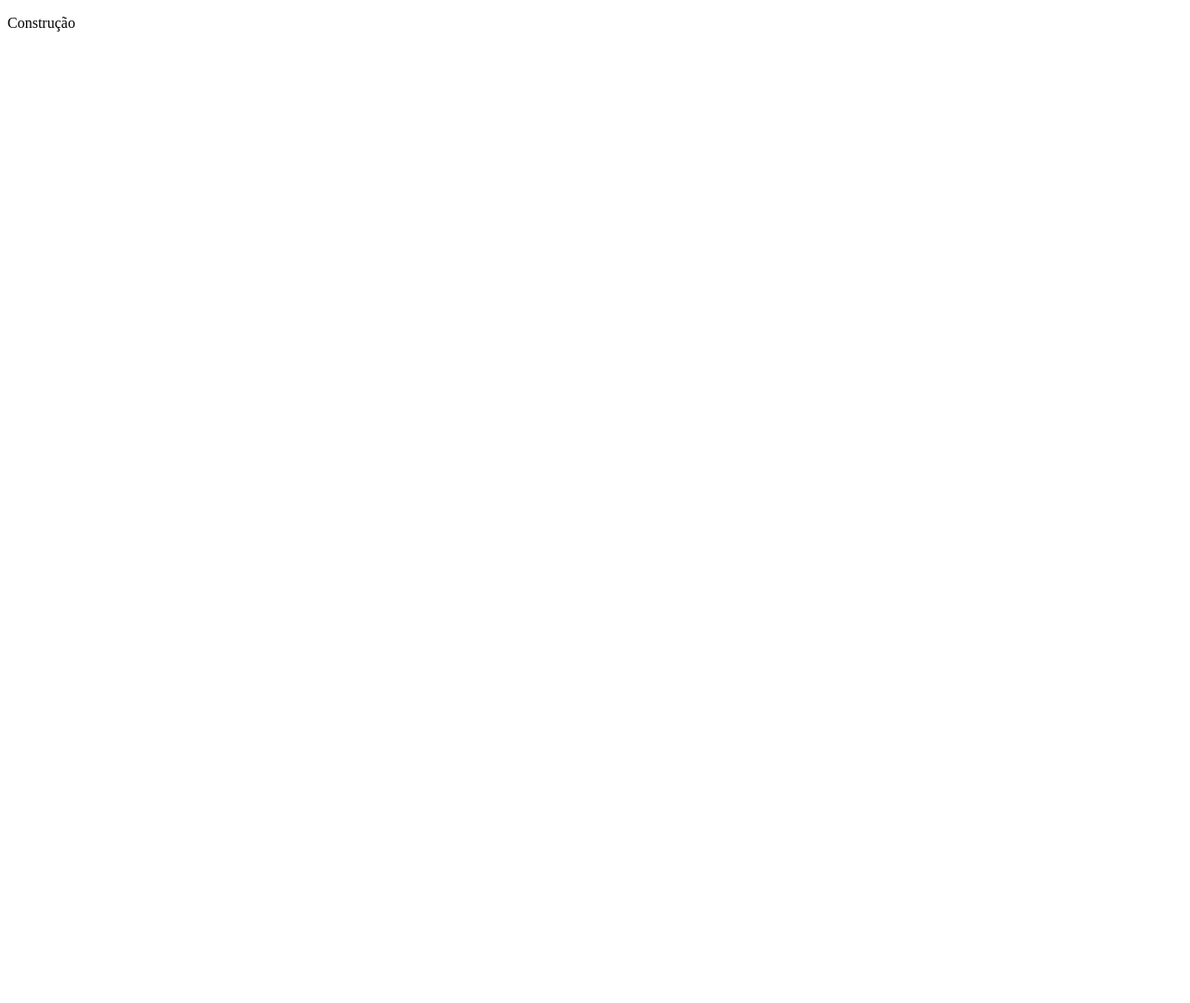
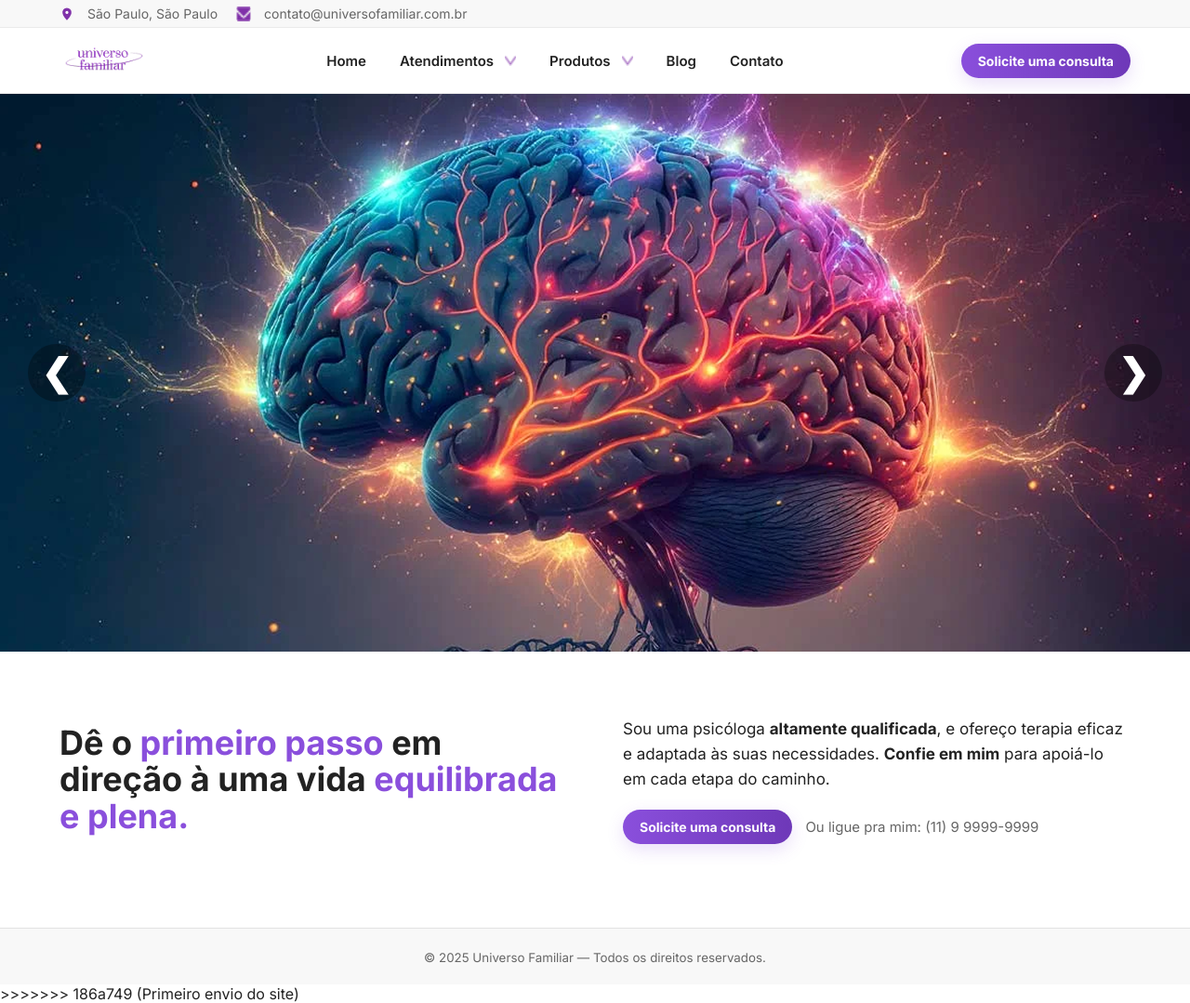
Before and after one commit to universo-familiar/app, a plain HTML site: page index.html in a window 1280 px wide. Shown: the whole page at 93% size. Before the commit the page ends 800 px from the top, so only its background shows below. Drawn offline with Linux system fonts and the light colour scheme.

Commit message:
Primeiro envio do site
# Conflicts:
#	index.html

```diff
--- a/index.html
+++ b/index.html
@@ -1,13 +1,97 @@
-<!DOCTYPE html>
-<html lang="pt-br">
+<!doctype html>
+<html lang="pt-BR">
 <head>
-    <meta charset="UTF-8">
-    <meta name="viewport" content="width=device-width, initial-scale=1.0">
-    <title>Universo Familiar</title>
+  <meta charset="utf-8" />
+  <meta name="viewport" content="width=device-width,initial-scale=1" />
+  <title>Universo Familiar</title>
+  <link href="https://fonts.googleapis.com/css2?family=Inter:wght@300;400;600;700;800&display=swap" rel="stylesheet">
+  <link rel="stylesheet" href="styles.css" />
 </head>
 <body>
 
-    <p>Construção</p>
+  <div class="topbar">
+    <div class="container topbar-inner">
+      <div class="topbar-left">
+        <img src="images/location.png" alt="Localização" class="icon">
+        <span class="location">São Paulo, São Paulo</span>
 
+        <img src="images/carta.png" alt="Email" class="icon email-icon">
+        <span class="email">contato@universofamiliar.com.br</span>
+      </div>
+    </div>
+  </div>
+
+  <header class="site-header">
+    <div class="container header-inner">
+      <div class="brand">
+        <img src="images/logo-placeholder.png" alt="Universo Familiar" class="logo">
+      </div>
+
+      <nav class="main-nav" id="mainNav" aria-label="Menu principal">
+        <ul>
+          <li><a href="#">Home</a></li>
+          <li class="has-submenu">
+            <a href="#">Atendimentos <img src="images/flecha.png" class="arrow-icon" alt=""></a>
+          </li>
+          <li class="has-submenu">
+            <a href="#">Produtos <img src="images/flecha.png" class="arrow-icon" alt=""></a>
+          </li>
+          <li><a href="#">Blog</a></li>
+          <li><a href="#">Contato</a></li>
+        </ul>
+      </nav>
+
+      <div class="actions">
+        <a class="btn btn-primary" href="#">Solicite uma consulta</a>
+        <button class="hamburger" id="hamburger" aria-label="Abrir menu">☰</button>
+      </div>
+    </div>
+  </header>
+
+  <section class="hero">
+    <div class="slider">
+      <div class="slide active" style="background-image:url('images/brain.png');"></div>
+      <div class="slide" style="background-image:url('images/brain2.png');"></div>
+      <div class="slide" style="background-image:url('images/brain3.png');"></div>
+
+      <button class="prev" aria-label="Anterior">&#10094;</button>
+      <button class="next" aria-label="Próximo">&#10095;</button>
+    </div>
+  </section>
+
+  <section class="intro container">
+    <div class="intro-grid">
+      <div class="intro-left">
+        <h2>
+          Dê o <span class="accent">primeiro passo</span> em direção à uma vida
+          <span class="accent">equilibrada e plena.</span>
+        </h2>
+      </div>
+
+      <div class="intro-right">
+        <p>
+          Sou uma psicóloga <strong>altamente qualificada</strong>, e ofereço terapia eficaz e adaptada às suas necessidades.
+          <strong>Confie em mim</strong> para apoiá-lo em cada etapa do caminho.
+        </p>
+        <div class="cta-row">
+          <a class="btn btn-primary" href="#">Solicite uma consulta</a>
+          <span class="phone">Ou ligue pra mim: (11) 9 9999-9999</span>
+        </div>
+      </div>
+    </div>
+  </section>
+
+  <footer class="site-footer">
+    <div class="container">
+      <small>© 2025 Universo Familiar — Todos os direitos reservados.</small>
+    </div>
+  </footer>
+
+  <script src="script.js"></script>
 </body>
 </html>
+
+
+
+
+>>>>>>> 186a749 (Primeiro envio do site)
--- /dev/null
+++ b/script.js
@@ -0,0 +1,48 @@
+document.addEventListener("DOMContentLoaded", () => {
+  const hamburger = document.getElementById("hamburger");
+  const mainNav = document.getElementById("mainNav");
+
+  hamburger.addEventListener("click", (e) => {
+    e.stopPropagation();
+    mainNav.classList.toggle("open");
+  });
+
+  document.addEventListener("click", (e) => {
+    const clickedInside = hamburger.contains(e.target) || mainNav.contains(e.target);
+    if (!clickedInside) {
+      mainNav.classList.remove("open");
+    }
+  });
+
+  const slides = document.querySelectorAll(".slide");
+  const prev = document.querySelector(".prev");
+  const next = document.querySelector(".next");
+  let index = 0;
+
+  function showSlide(n) {
+    slides.forEach((slide, i) => {
+      slide.classList.remove("active", "zoom");
+      if (i === n) {
+        slide.classList.add("active");
+        setTimeout(() => slide.classList.add("zoom"), 50);
+      }
+    });
+  }
+
+  function nextSlide() {
+    index = (index + 1) % slides.length;
+    showSlide(index);
+  }
+
+  function prevSlide() {
+    index = (index - 1 + slides.length) % slides.length;
+    showSlide(index);
+  }
+
+  if (next && prev) {
+    next.addEventListener("click", (e) => { e.stopPropagation(); nextSlide(); });
+    prev.addEventListener("click", (e) => { e.stopPropagation(); prevSlide(); });
+  }
+
+  setInterval(nextSlide, 6000);
+});
--- /dev/null
+++ b/styles.css
@@ -0,0 +1,266 @@
+:root {
+  --purple: #8a4fdc;
+  --purple-dark: #6e38b8;
+  --text: #222;
+  --muted: #666;
+  --bg: #fff;
+  --max-width: 1200px;
+  font-family: 'Inter', sans-serif;
+}
+
+* { box-sizing: border-box; margin: 0; padding: 0; }
+
+body {
+  min-height: 100vh;
+  display: flex;
+  flex-direction: column;
+  background: var(--bg);
+  color: var(--text);
+}
+
+.container {
+  width: 90%;
+  max-width: var(--max-width);
+  margin: 0 auto;
+}
+
+.topbar {
+  background: #f8f8f8;
+  font-size: 14px;
+  color: var(--muted);
+  border-bottom: 1px solid #eaeaea;
+  padding: 6px 0;
+}
+
+.topbar-inner {
+  display: flex;
+  justify-content: flex-start;
+  align-items: center;
+}
+
+.topbar-left {
+  display: flex;
+  align-items: center;
+  gap: 14px;
+}
+
+.icon {
+  width: 16px;
+  height: 16px;
+  display: inline-block;
+}
+
+.email-icon { margin-left: 6px; }
+.email { font-size: 14px; color: var(--muted); }
+
+.site-header {
+  background: #fff;
+  border-bottom: 1px solid #eaeaea;
+  position: sticky;
+  top: 0;
+  z-index: 100;
+}
+
+.header-inner {
+  display: grid;
+  grid-template-columns: auto 1fr auto;
+  align-items: center;
+  gap: 12px;
+  padding: 14px 0;
+}
+
+.brand { justify-self: start; }
+.logo {
+  height: 38px;
+  width: auto;
+}
+
+.main-nav { justify-self: center; }
+.main-nav ul {
+  list-style: none;
+  display: flex;
+  justify-content: center;
+  align-items: center;
+  gap: 28px;
+  margin: 0;
+}
+
+.main-nav li { position: relative; }
+.main-nav a {
+  text-decoration: none;
+  color: var(--text);
+  font-weight: 600;
+  font-size: 15px;
+  display: inline-flex;
+  align-items: center;
+  gap: 8px;
+  padding: 6px 4px;
+  transition: color 0.2s ease;
+}
+
+.main-nav a:hover { color: var(--purple); }
+
+.arrow-icon {
+  width: 12px;
+  height: 12px;
+  display: inline-block;
+  transform: rotate(0deg);
+  opacity: 0.6;
+  margin-left: 4px;
+}
+
+.actions {
+  display: flex;
+  justify-self: end;
+  align-items: center;
+  gap: 14px;
+}
+
+.btn {
+  display: inline-block;
+  padding: 10px 18px;
+  border-radius: 999px;
+  text-decoration: none;
+  font-weight: 700;
+  font-size: 14px;
+  border: 0;
+  cursor: pointer;
+}
+
+.btn-primary {
+  background: linear-gradient(90deg, var(--purple), var(--purple-dark));
+  color: white;
+  box-shadow: 0 6px 18px rgba(138,79,220,0.18);
+  transition: background 0.2s ease;
+}
+
+.btn-primary:hover { background: var(--purple-dark); }
+
+.hamburger {
+  display: none;
+  background: none;
+  border: none;
+  font-size: 22px;
+  cursor: pointer;
+}
+
+.hero {
+  position: relative;
+  width: 100%;
+  height: 600px;
+  overflow: hidden;
+}
+
+.slider {
+  position: relative;
+  width: 100%;
+  height: 100%;
+}
+
+.slide {
+  position: absolute;
+  width: 100%;
+  height: 100%;
+  background-size: cover;
+  background-position: center;
+  opacity: 0;
+  transform: scale(1);
+  transition: opacity 1s ease-in-out, transform 6s ease-out;
+}
+
+.slide.active {
+  opacity: 1;
+  transform: scale(1);
+}
+
+.slide.zoom { transform: scale(1.1); }
+
+.prev,
+.next {
+  position: absolute;
+  top: 50%;
+  transform: translateY(-50%);
+  color: #fff;
+  font-size: 40px;
+  font-weight: bold;
+  background: rgba(0, 0, 0, 0.3);
+  border: none;
+  padding: 8px 14px;
+  cursor: pointer;
+  border-radius: 50%;
+  z-index: 10;
+  transition: background 0.2s;
+}
+
+.prev:hover, .next:hover { background: rgba(0,0,0,0.6); }
+.prev { left: 30px; }
+.next { right: 30px; }
+
+.intro {
+  flex: 1;
+  padding: 70px 0 90px;
+}
+
+.intro-grid {
+  display: grid;
+  grid-template-columns: 1fr 1fr;
+  gap: 60px;
+  align-items: center;
+}
+
+.intro-left h2 {
+  font-size: 36px;
+  font-weight: 700;
+  line-height: 1.1;
+}
+
+.accent { color: var(--purple); }
+
+.intro-right p {
+  font-size: 17px;
+  line-height: 1.6;
+  margin-bottom: 18px;
+}
+
+.cta-row { display: flex; align-items: center; gap: 14px; }
+
+.phone { color: var(--muted); font-size: 15px; }
+
+.site-footer {
+  background: #f8f8f8;
+  text-align: center;
+  padding: 20px 0;
+  border-top: 1px solid #e2e2e2;
+  color: var(--muted);
+  margin-top: auto;
+}
+
+@media (max-width: 900px) {
+  .main-nav { display: none; }
+  .main-nav.open {
+    display: flex;
+    flex-direction: column;
+    position: absolute;
+    top: 68px;
+    right: 18px;
+    background: white;
+    padding: 18px;
+    border-radius: 12px;
+    box-shadow: 0 8px 24px rgba(0,0,0,0.12);
+    z-index: 300;
+  }
+
+  .main-nav.open ul { flex-direction: column; gap: 12px; }
+
+  .hamburger { display: inline-block; }
+  .actions .btn-primary { display: none; }
+  .header-inner { grid-template-columns: auto 1fr auto; }
+  .hero { height: 380px; }
+  .prev, .next { font-size: 28px; }
+  .intro-grid { grid-template-columns: 1fr; gap: 30px; }
+}
+
+@media (max-width: 480px) {
+  .intro { padding: 40px 0; }
+  .intro-left h2 { font-size: 28px; }
+}
```
Also changed, not shown: images/brain.png (added), images/carta.png (added), images/flecha.png (added), images/location.png (added), images/logo-placeholder.png (added).
